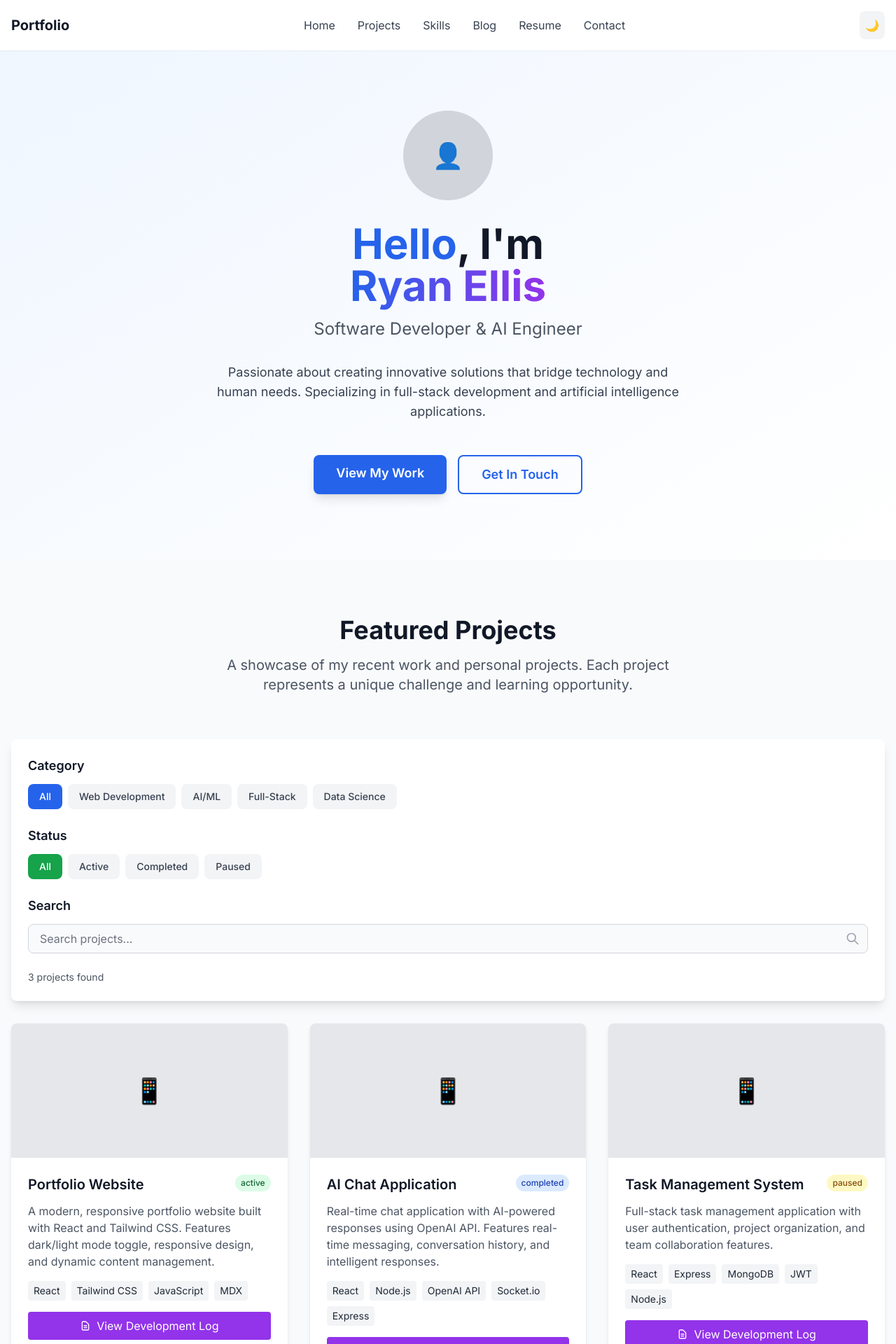
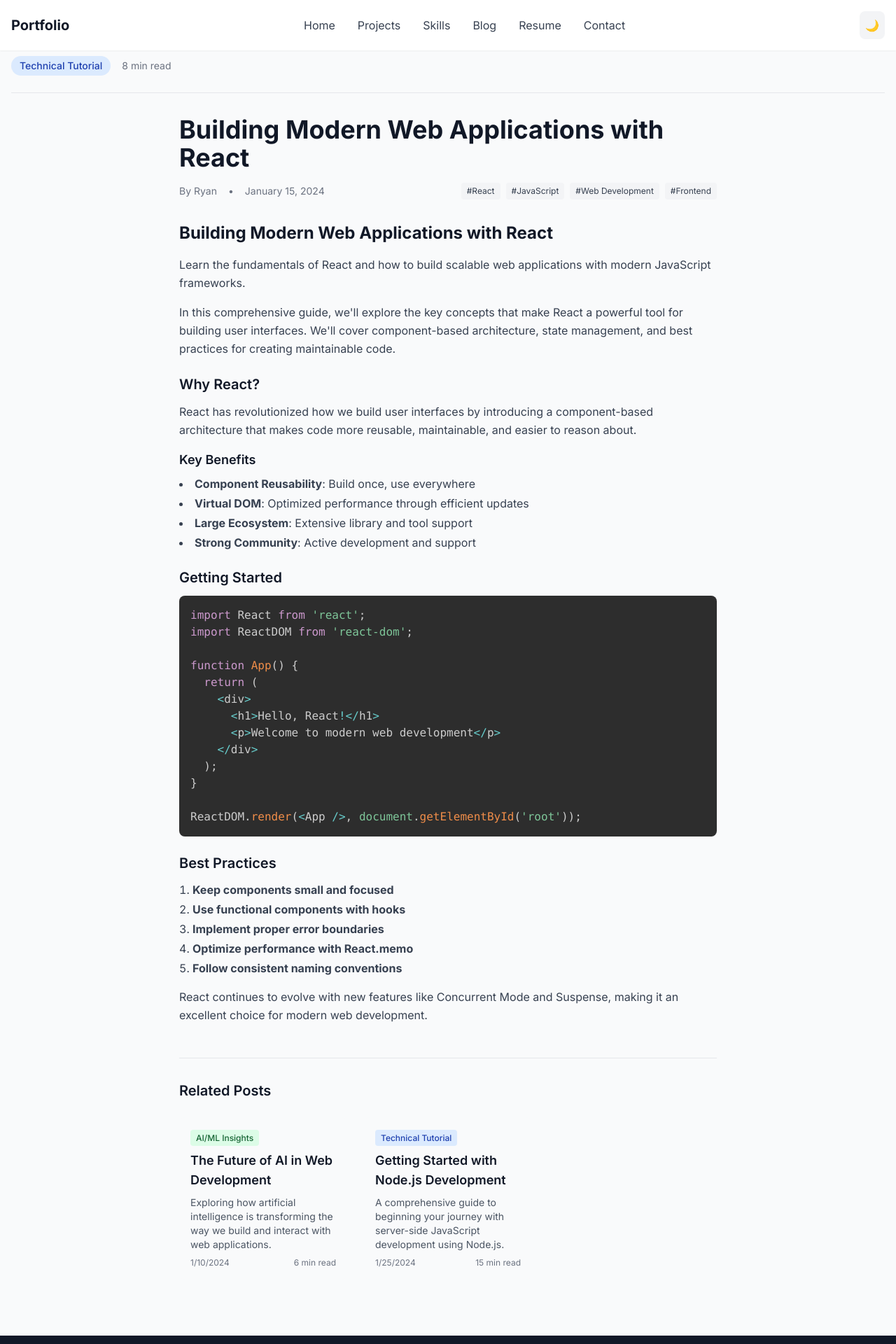
Before and after one commit to Codeblockz/My-Portfolio, a React (Create React App) app in the folder portfolio/: page /blog/building-modern-web-apps in a window 1280 px wide. Shown: the top 1920 px of the page at 70% size. Built offline with nearby package versions, Linux system fonts and the light colour scheme.

Commit message:
feat: Add routing and blog post page with dynamic content loading

```diff
--- a/portfolio/package.json
+++ b/portfolio/package.json
@@ -13,6 +13,7 @@
     "react": "^19.1.0",
     "react-dom": "^19.1.0",
     "react-markdown": "^10.1.0",
+    "react-router-dom": "^6.30.1",
     "react-scripts": "5.0.1",
     "react-syntax-highlighter": "^15.6.1",
     "web-vitals": "^2.1.4"
--- a/portfolio/src/App.js
+++ b/portfolio/src/App.js
@@ -1,4 +1,5 @@
 import React from 'react';
+import { BrowserRouter as Router, Routes, Route } from 'react-router-dom';
 import { ThemeProvider } from './utils/ThemeContext';
 import Header from './components/Header';
 import Hero from './components/Hero';
@@ -8,22 +9,33 @@ import BlogList from './components/Blog/BlogList';
 import Resume from './components/Resume';
 import Contact from './components/Contact';
 import Footer from './components/Footer';
+import BlogPostPage from './components/Blog/BlogPostPage';
 
 function App() {
   return (
     <ThemeProvider>
+      <Router>
         <div className="min-h-screen bg-white dark:bg-gray-900 transition-colors duration-300">
           <Header />
           <main>
+            <Routes>
+              <Route path="/" element={
+                <>
                   <Hero />
                   <ProjectList />
                   <Skills />
                   <BlogList />
                   <Resume />
                   <Contact />
+                </>
+              } />
+              <Route path="/blog" element={<BlogList />} />
+              <Route path="/blog/:slug" element={<BlogPostPage />} />
+            </Routes>
           </main>
           <Footer />
         </div>
+      </Router>
     </ThemeProvider>
   );
 }
--- a/portfolio/src/components/Blog/BlogList.jsx
+++ b/portfolio/src/components/Blog/BlogList.jsx
@@ -1,22 +1,12 @@
 import React, { useState } from 'react';
 import { getAllCategories, getCategoryInfo, searchBlogPosts } from '../../utils/contentLoader';
-import BlogPost from './BlogPost';
 
 const BlogList = () => {
   const [searchTerm, setSearchTerm] = useState('');
   const [selectedCategory, setSelectedCategory] = useState('');
-  const [selectedPostId, setSelectedPostId] = useState(null);
 
   const categories = getAllCategories();
   const filteredPosts = searchBlogPosts(searchTerm, selectedCategory);
-
-  const handlePostClick = (postId) => {
-    setSelectedPostId(postId);
-  };
-
-  const handleClosePost = () => {
-    setSelectedPostId(null);
-  };
 
   return (
     <section id="blog" className="py-20 bg-gray-50 dark:bg-gray-900">
@@ -70,12 +60,12 @@ const BlogList = () => {
                   </span>
                 </div>
                 <h3 className="text-xl font-semibold text-gray-900 dark:text-white mb-3 hover:text-blue-600 dark:hover:text-blue-400 transition-colors duration-200">
-                  <button
-                    onClick={() => handlePostClick(post.id)}
-                    className="text-left w-full focus:outline-none"
-                  >
-                    {post.title}
-                  </button>
+                <a
+                  href={`/blog/${post.slug}`}
+                  className="text-left w-full hover:text-blue-600 dark:hover:text-blue-400 transition-colors duration-200 focus:outline-none"
+                >
+                  {post.title}
+                </a>
                 </h3>
                 <p className="text-gray-600 dark:text-gray-300 mb-4">
                   {post.excerpt}
@@ -88,12 +78,12 @@ const BlogList = () => {
                       day: 'numeric'
                     })}
                   </span>
-                  <button
-                    onClick={() => handlePostClick(post.id)}
-                    className="text-blue-600 dark:text-blue-400 hover:text-blue-800 dark:hover:text-blue-300 font-medium transition-colors duration-200 focus:outline-none"
-                  >
-                    Read More →
-                  </button>
+                <a
+                  href={`/blog/${post.slug}`}
+                  className="text-blue-600 dark:text-blue-400 hover:text-blue-800 dark:hover:text-blue-300 font-medium transition-colors duration-200 focus:outline-none"
+                >
+                  Read More →
+                </a>
                 </div>
               </div>
             </article>
@@ -118,13 +108,6 @@ const BlogList = () => {
         </div>
       </div>
 
-      {/* Blog Post Modal */}
-      {selectedPostId && (
-        <BlogPost
-          postId={selectedPostId}
-          onClose={handleClosePost}
-        />
-      )}
     </section>
   );
 };
--- /dev/null
+++ b/portfolio/src/components/Blog/BlogPostPage.jsx
@@ -0,0 +1,216 @@
+import React, { useState, useEffect } from 'react';
+import { useParams } from 'react-router-dom';
+import ReactMarkdown from 'react-markdown';
+import { Prism as SyntaxHighlighter } from 'react-syntax-highlighter';
+import { tomorrow } from 'react-syntax-highlighter/dist/esm/styles/prism';
+import { getBlogPostBySlugWithContent, getRelatedPosts, getCategoryInfo } from '../../utils/contentLoader';
+
+const BlogPostPage = () => {
+  const { slug } = useParams();
+  const [post, setPost] = useState(null);
+  const [loading, setLoading] = useState(true);
+  const [error, setError] = useState(null);
+  const [relatedPosts, setRelatedPosts] = useState([]);
+
+  useEffect(() => {
+    const loadPost = async () => {
+      try {
+        setLoading(true);
+        const postData = await getBlogPostBySlugWithContent(slug);
+        if (!postData) {
+          throw new Error('Post not found');
+        }
+        setPost(postData);
+
+        // Load related posts
+        const related = getRelatedPosts(postData, 3);
+        setRelatedPosts(related);
+      } catch (err) {
+        setError(err.message);
+      } finally {
+        setLoading(false);
+      }
+    };
+
+    if (slug) {
+      loadPost();
+    }
+  }, [slug]);
+
+  if (loading) {
+    return (
+      <section className="py-20 bg-gray-50 dark:bg-gray-900">
+        <div className="container mx-auto px-4">
+          <div className="text-center">
+            <div className="animate-spin rounded-full h-12 w-12 border-b-2 border-blue-600 mx-auto mb-4"></div>
+            <p className="text-gray-600 dark:text-gray-300">Loading blog post...</p>
+          </div>
+        </div>
+      </section>
+    );
+  }
+
+  if (error) {
+    return (
+      <section className="py-20 bg-gray-50 dark:bg-gray-900">
+        <div className="container mx-auto px-4">
+          <div className="text-center">
+            <h3 className="text-lg font-semibold text-red-600 dark:text-red-400 mb-2">Error Loading Post</h3>
+            <p className="text-gray-600 dark:text-gray-300 mb-4">{error}</p>
+          </div>
+        </div>
+      </section>
+    );
+  }
+
+  if (!post) return null;
+
+  const categoryInfo = getCategoryInfo(post.category);
+
+  return (
+    <section className="py-20 bg-gray-50 dark:bg-gray-900">
+      <div className="container mx-auto px-4">
+        {/* Header */}
+        <div className="mb-8 flex items-center justify-between border-b border-gray-200 dark:border-gray-700 pb-6">
+          <div className="flex items-center space-x-4">
+            <span className={`${categoryInfo.color} px-3 py-1 rounded-full text-sm font-medium`}>
+              {post.category}
+            </span>
+            <span className="text-sm text-gray-500 dark:text-gray-400">
+              {post.readTime}
+            </span>
+          </div>
+        </div>
+
+        {/* Content */}
+        <article className="max-w-3xl mx-auto prose prose-lg dark:prose-invert">
+          {/* Post Header */}
+          <h1 className="text-4xl font-bold text-gray-900 dark:text-white mb-4">{post.title}</h1>
+          <div className="flex items-center justify-between text-sm text-gray-500 dark:text-gray-400 mb-8">
+            <div className="flex items-center space-x-4">
+              <span>By {post.author}</span>
+              <span>•</span>
+              <span>{new Date(post.date).toLocaleDateString('en-US', {
+                year: 'numeric',
+                month: 'long',
+                day: 'numeric'
+              })}</span>
+            </div>
+            <div className="flex items-center space-x-2">
+              {post.tags.map((tag, index) => (
+                <span key={index} className="bg-gray-100 dark:bg-gray-700 text-gray-700 dark:text-gray-300 px-2 py-1 rounded text-xs">
+                  #{tag}
+                </span>
+              ))}
+            </div>
+          </div>
+
+          {/* Post Content */}
+          <ReactMarkdown
+            components={{
+              code({ node, inline, className, children, ...props }) {
+                const match = /language-(\w+)/.exec(className || '');
+                return !inline && match ? (
+                  <SyntaxHighlighter
+                    style={tomorrow}
+                    language={match[1]}
+                    PreTag="div"
+                    className="rounded-lg my-6"
+                    {...props}
+                  >
+                    {String(children).replace(/\n$/, '')}
+                  </SyntaxHighlighter>
+                ) : (
+                  <code className={className} {...props}>
+                    {children}
+                  </code>
+                );
+              },
+              h1: ({ children }) => (
+                <h1 className="text-2xl font-bold text-gray-900 dark:text-white mt-8 mb-4">
+                  {children}
+                </h1>
+              ),
+              h2: ({ children }) => (
+                <h2 className="text-xl font-semibold text-gray-900 dark:text-white mt-6 mb-3">
+                  {children}
+                </h2>
+              ),
+              h3: ({ children }) => (
+                <h3 className="text-lg font-semibold text-gray-900 dark:text-white mt-4 mb-2">
+                  {children}
+                </h3>
+              ),
+              p: ({ children }) => (
+                <p className="text-gray-700 dark:text-gray-300 mb-4 leading-relaxed">
+                  {children}
+                </p>
+              ),
+              ul: ({ children }) => (
+                <ul className="list-disc list-inside text-gray-700 dark:text-gray-300 mb-4 space-y-1">
+                  {children}
+                </ul>
+              ),
+              ol: ({ children }) => (
+                <ol className="list-decimal list-inside text-gray-700 dark:text-gray-300 mb-4 space-y-1">
+                  {children}
+                </ol>
+              ),
+              blockquote: ({ children }) => (
+                <blockquote className="border-l-4 border-blue-500 pl-4 italic text-gray-600 dark:text-gray-400 mb-4">
+                  {children}
+                </blockquote>
+              ),
+              a: ({ children, href }) => (
+                <a
+                  href={href}
+                  className="text-blue-600 dark:text-blue-400 hover:text-blue-800 dark:hover:text-blue-300 underline"
+                  target="_blank"
+                  rel="noopener noreferrer"
+                >
+                  {children}
+                </a>
+              ),
+            }}
+          >
+            {post.content}
+          </ReactMarkdown>
+
+          {/* Related Posts */}
+          {relatedPosts.length > 0 && (
+            <div className="mt-12 pt-8 border-t border-gray-200 dark:border-gray-700">
+              <h3 className="text-xl font-semibold text-gray-900 dark:text-white mb-6">
+                Related Posts
+              </h3>
+              <div className="grid grid-cols-1 md:grid-cols-3 gap-6">
+                {relatedPosts.map((relatedPost) => (
+                  <article key={relatedPost.id} className="bg-gray-50 dark:bg-gray-700 rounded-lg p-4 hover:shadow-md transition-shadow duration-200">
+                    <div className="mb-2">
+                      <span className={`${getCategoryInfo(relatedPost.category).color} px-2 py-1 rounded text-xs font-medium`}>
+                        {relatedPost.category}
+                      </span>
+                    </div>
+                    <h4 className="text-lg font-semibold text-gray-900 dark:text-white mb-2 hover:text-blue-600 dark:hover:text-blue-400 transition-colors duration-200">
+                      <a href={`/blog/${relatedPost.slug}`} className="hover:underline">
+                        {relatedPost.title}
+                      </a>
+                    </h4>
+                    <p className="text-gray-600 dark:text-gray-300 text-sm mb-2">
+                      {relatedPost.excerpt}
+                    </p>
+                    <div className="flex items-center justify-between text-xs text-gray-500 dark:text-gray-400">
+                      <span>{new Date(relatedPost.date).toLocaleDateString()}</span>
+                      <span>{relatedPost.readTime}</span>
+                    </div>
+                  </article>
+                ))}
+              </div>
+            </div>
+          )}
+        </article>
+      </div>
+    </section>
+  );
+};
+
+export default BlogPostPage;
```
Also changed, not shown: 1 other file (tests, documents, lock files or other folders). Lines whose indentation alone changed are shown as unchanged.
